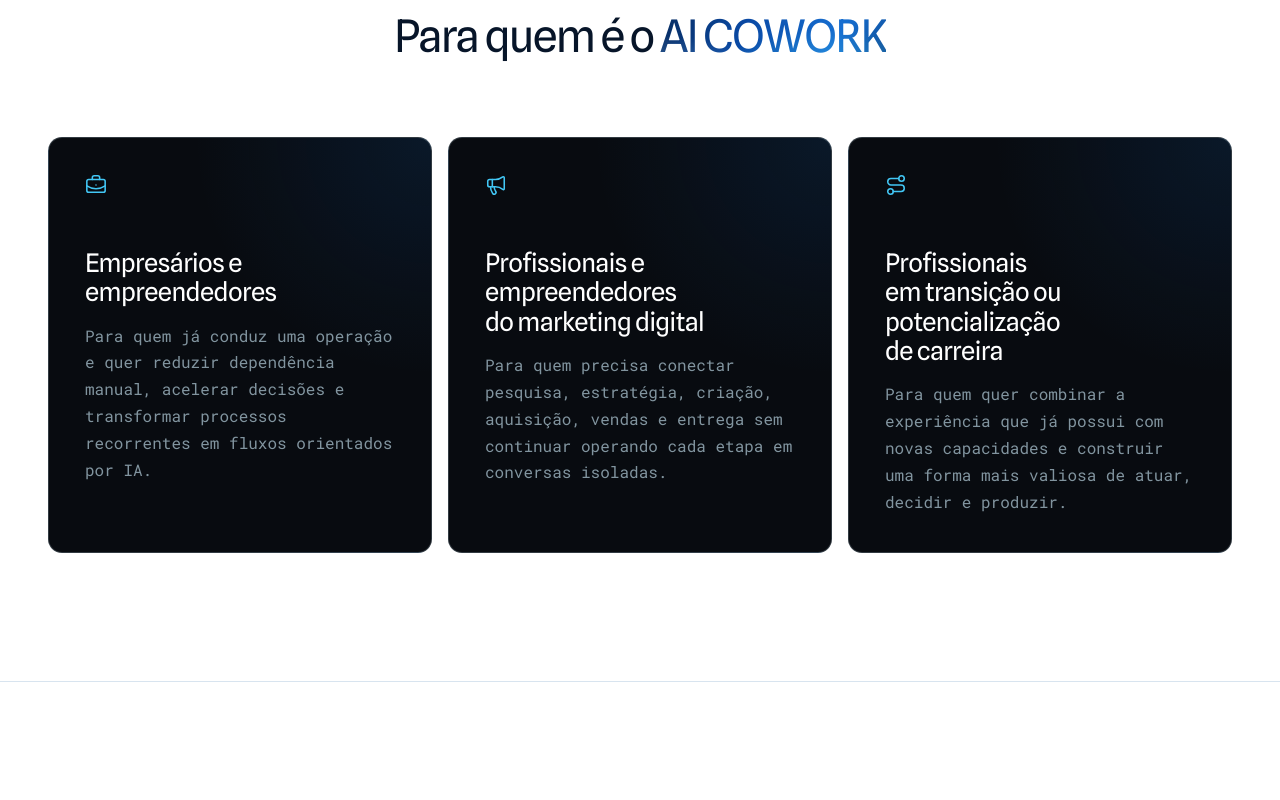
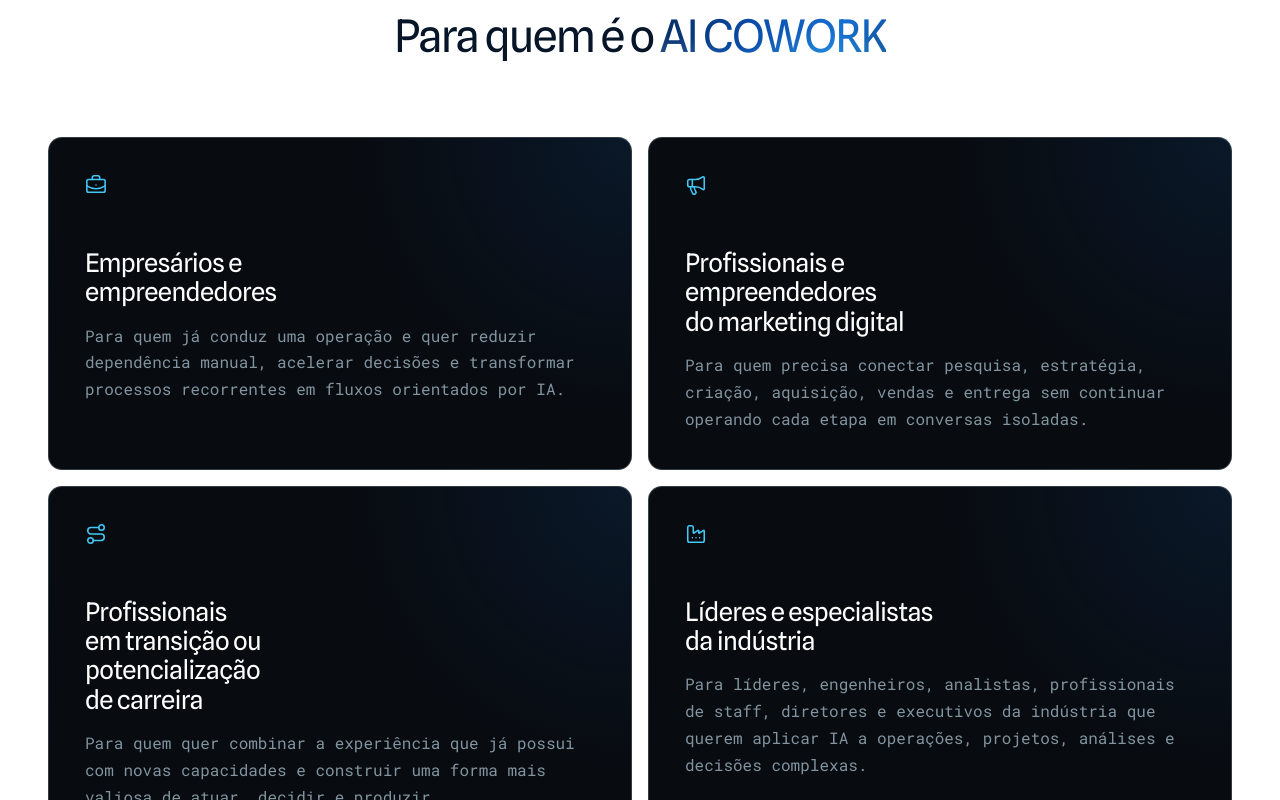
Before and after one commit to nitroxinteligence/ai-cowork-lp-mentoria, a React (Vite) app: page / in a window 1280 px wide. Shown: the part 3920-4720 px from the top of the page. Built offline with nearby package versions, Linux system fonts and the light colour scheme.

Commit message:
Add industry leaders audience card

```diff
--- a/src/App.jsx
+++ b/src/App.jsx
@@ -8,6 +8,7 @@ import {
   Check,
   CheckCircle2,
   Clock3,
+  Factory,
   Layers3,
   Megaphone,
   PanelsTopLeft,
@@ -216,6 +217,11 @@ const personas = [
     title: 'Profissionais em transição ou potencialização de carreira',
     body: 'Para quem quer combinar a experiência que já possui com novas capacidades e construir uma forma mais valiosa de atuar, decidir e produzir.',
     icon: Route,
+  },
+  {
+    title: 'Líderes e especialistas da indústria',
+    body: 'Para líderes, engenheiros, analistas, profissionais de staff, diretores e executivos da indústria que querem aplicar IA a operações, projetos, análises e decisões complexas.',
+    icon: Factory,
   },
 ];
 
--- a/src/styles.css
+++ b/src/styles.css
@@ -2093,7 +2093,7 @@ main dd,
 
 .audience-grid {
   display: grid;
-  grid-template-columns: repeat(3, minmax(0, 1fr));
+  grid-template-columns: repeat(2, minmax(0, 1fr));
   gap: 1rem;
 }
 
```
